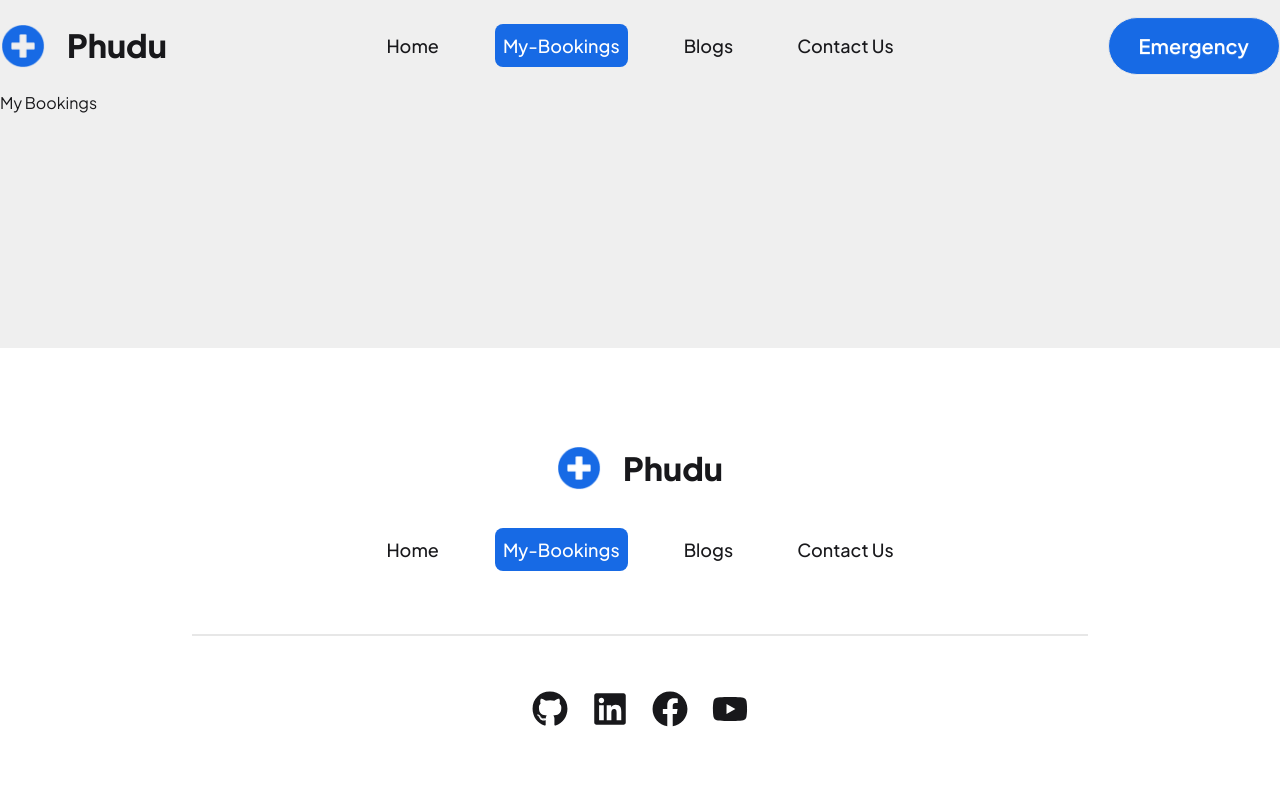
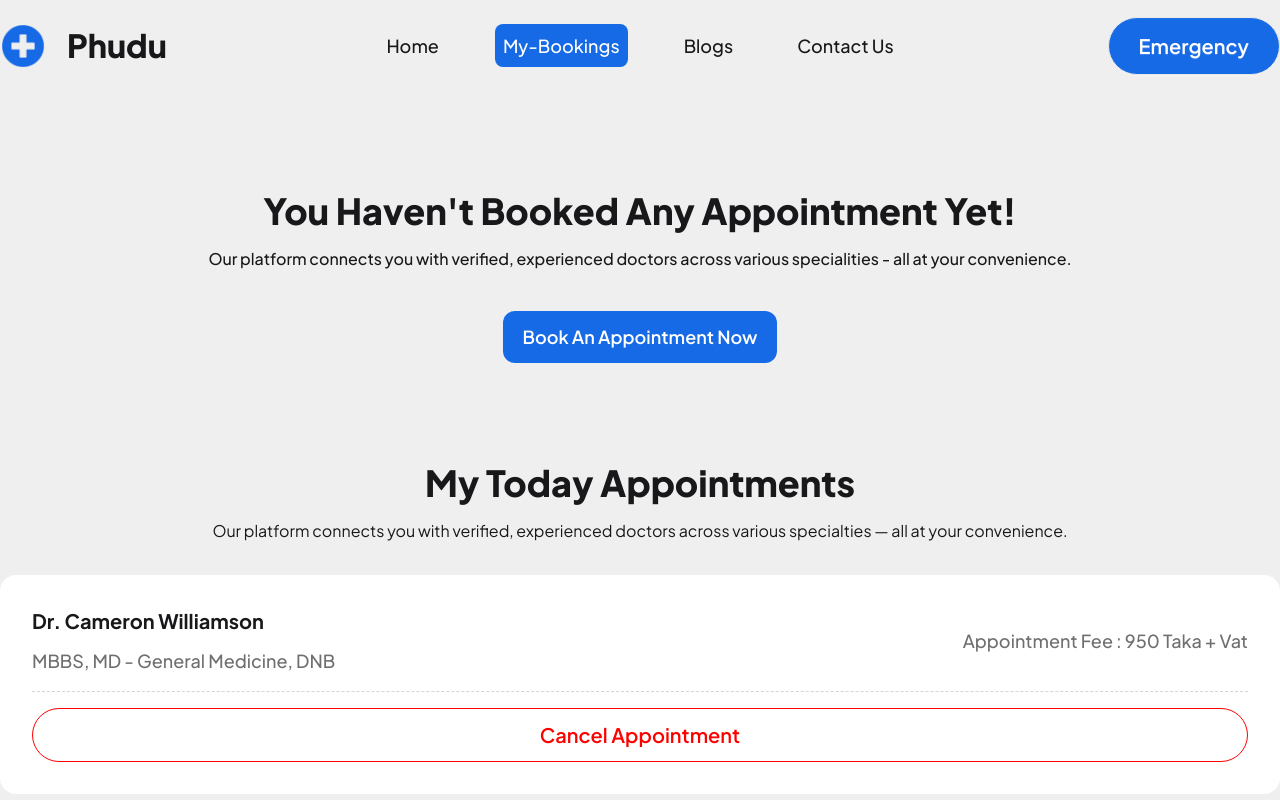
Before and after one commit to imam-hasan-jami/Phudu-Medical-B11A08-ProgrammingHero, a React (Vite) app: page /my-bookings in a window 1280 px wide. Shown: the top 800 px of the page. Built offline with nearby package versions, Linux system fonts and the light colour scheme.

Commit message:
created appointment & no appointment component

```diff
--- a/src/components/Footer.jsx
+++ b/src/components/Footer.jsx
@@ -5,7 +5,7 @@ import { FaGithub, FaLinkedin, FaFacebook, FaYoutube } from "react-icons/fa";
 
 const Footer = () => {
     return (
-        <div className="bg-white flex flex-col items-center justify-center py-[100px] px-[80px]">
+        <div className="bg-white flex flex-col items-center justify-center py-[100px] px-[80px] mt-27.5">
             <div className="mb-4 lg:mb-8">
                 <Link to="/" className="btn btn-ghost p-0">
                     <img
--- /dev/null
+++ b/src/components/MyAppointments.jsx
@@ -0,0 +1,33 @@
+import React from 'react';
+
+const MyAppointments = () => {
+    return (
+        <div className='max-w-[380px] mx-auto lg:max-w-[1440px] lg: mt-25'>
+            <div>
+
+            </div>
+            <div className='flex flex-col items-center justify-center'>
+                <h1 className='text-4xl font-extrabold'>My Today Appointments</h1>
+                <p className='mt-4'>Our platform connects you with verified, experienced doctors across various specialties — all at your convenience.</p>
+            </div>
+            {/* appointment cards */}
+            <div className='bg-white p-8 rounded-2xl mt-8'>
+                <div className='flex justify-between items-center'>
+                    <div>
+                        <h3 className='text-xl font-bold mb-3'>Dr. Cameron Williamson</h3>
+                        <p className='text-lg font-medium text-[#0F0F0F99]'>MBBS, MD - General Medicine, DNB</p>
+                    </div>
+                    <div>
+                        <p className='text-lg font-medium text-[#0F0F0F99]'>Appointment Fee : 950 Taka + Vat</p>
+                    </div>
+                </div>
+                <hr className="w-full border-t border-dashed border-gray-300 my-2 lg:my-4" />
+                <div className='flex justify-center items-center'>
+                    <button className='bg-white border-1 border-[#FF0000] w-full px-5 py-3 rounded-[99px] text-[#FF0000] text-xl font-semibold'>Cancel Appointment</button>
+                </div>
+            </div>
+        </div>
+    );
+};
+
+export default MyAppointments;
--- /dev/null
+++ b/src/components/NoAppointment.jsx
@@ -0,0 +1,15 @@
+import React from 'react';
+
+const NoAppointment = () => {
+    return (
+        <div className='max-w-[380px] mx-auto lg:max-w-[1440px] lg: mt-25'>
+            <div className='flex flex-col items-center justify-center'>
+                <h1 className='text-4xl font-extrabold'>You Haven't Booked Any Appointment Yet!</h1>
+                <p className='font-medium mt-4'>Our platform connects you with verified, experienced doctors across various specialities - all at your convenience.</p>
+                <button className='bg-[#176AE5] text-white text-lg font-semibold px-5 py-3 rounded-xl mt-10'>Book An Appointment Now</button>
+            </div>
+        </div>
+    );
+};
+
+export default NoAppointment;
--- a/src/pages/MyBookings.jsx
+++ b/src/pages/MyBookings.jsx
@@ -1,9 +1,12 @@
 import React from 'react';
+import MyAppointments from '../components/MyAppointments';
+import NoAppointment from '../components/NoAppointment';
 
 const MyBookings = () => {
     return (
         <div>
-            <h1>My Bookings</h1>
+            <NoAppointment />
+            <MyAppointments />
         </div>
     );
 };
```
